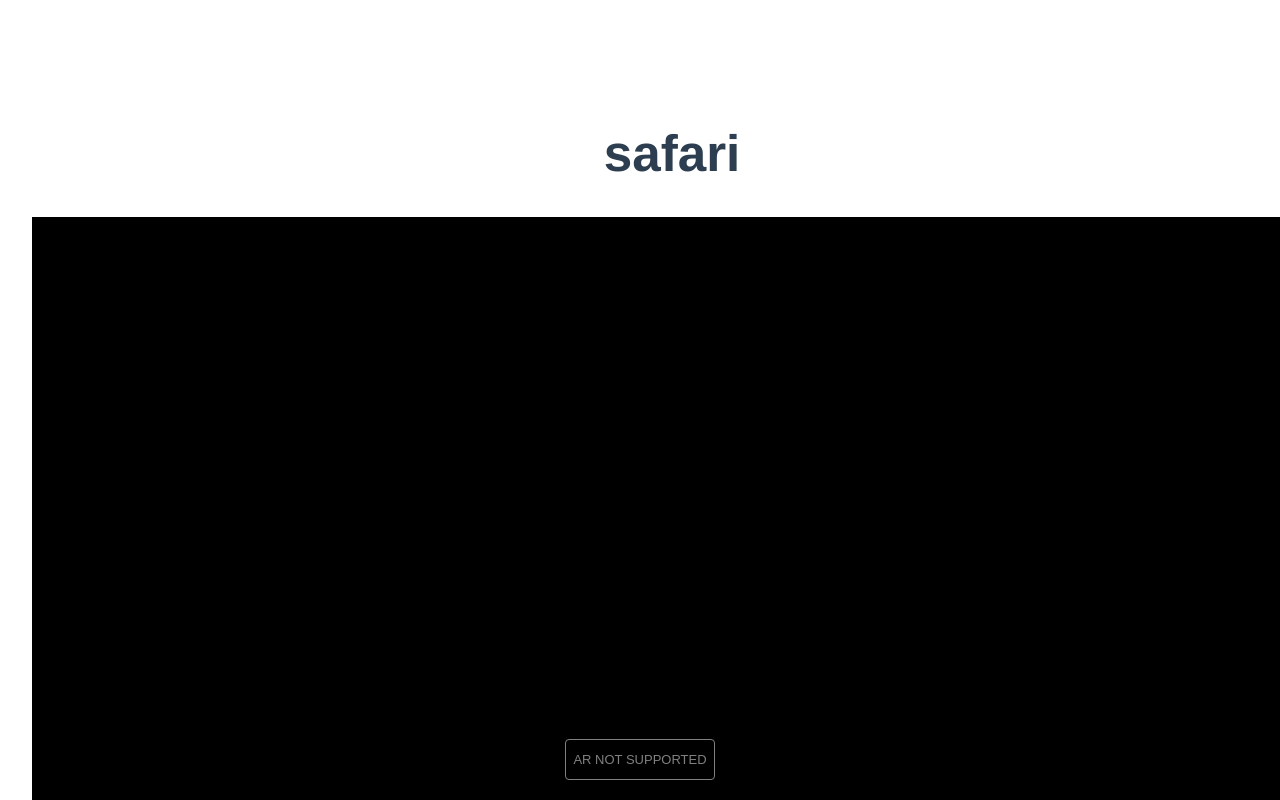
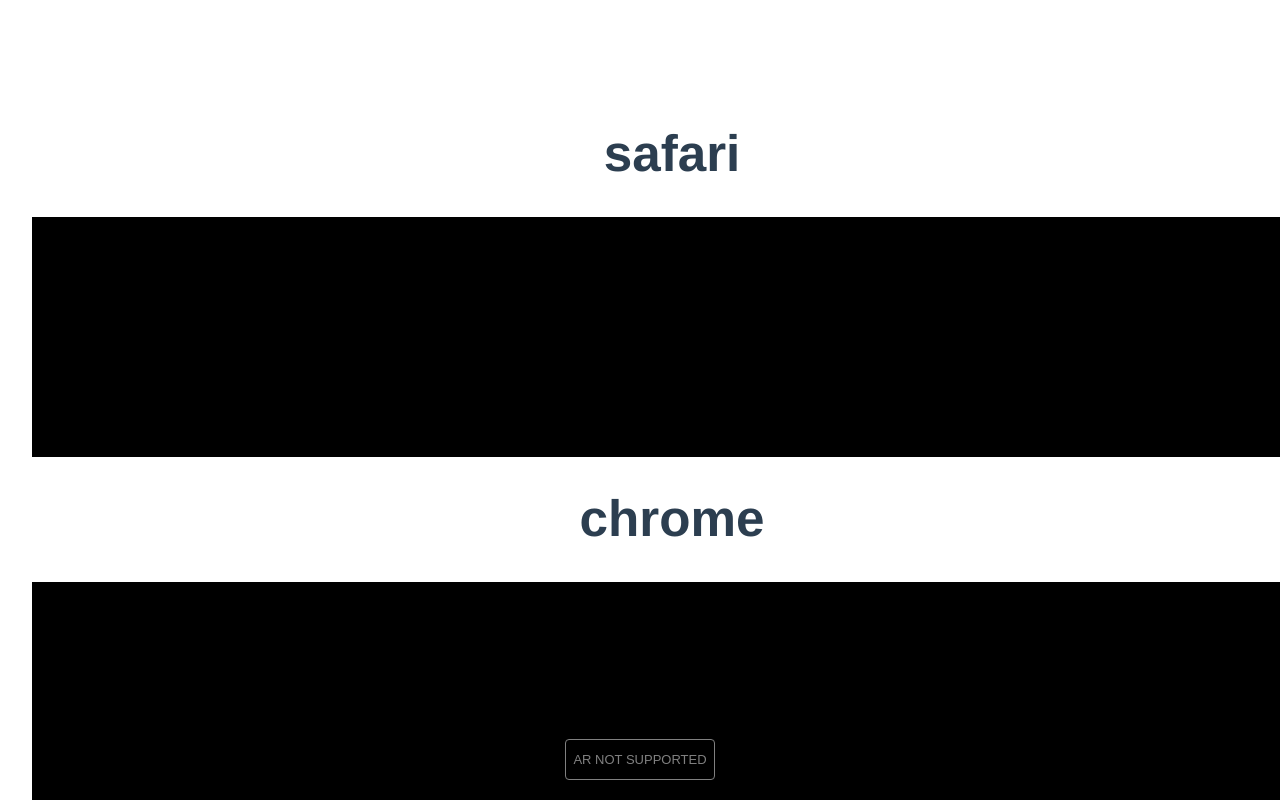
Before and after one commit to Carmine-Doronzo/prova-ar, a Vue app: page / in a window 1280 px wide. Shown: the top 800 px of the page. Built offline with nearby package versions, Linux system fonts and the light colour scheme; no server answers.

Commit message:
fix container

```diff
--- a/src/components/HelloWorld.vue
+++ b/src/components/HelloWorld.vue
@@ -216,7 +216,7 @@
 <style>
 .ar-container {
   width: 100%;
-  height: 100vh;
+  height: 30vh;
   background-color: #000;
 }
 </style>
--- a/src/components/SafariComponent.vue
+++ b/src/components/SafariComponent.vue
@@ -47,7 +47,7 @@
   <style>
   .ar-container {
     width: 100%;
-    height: 100vh;
+    height: 30vh;
     background-color: #000;
     display: flex;
     justify-content: center;
```
